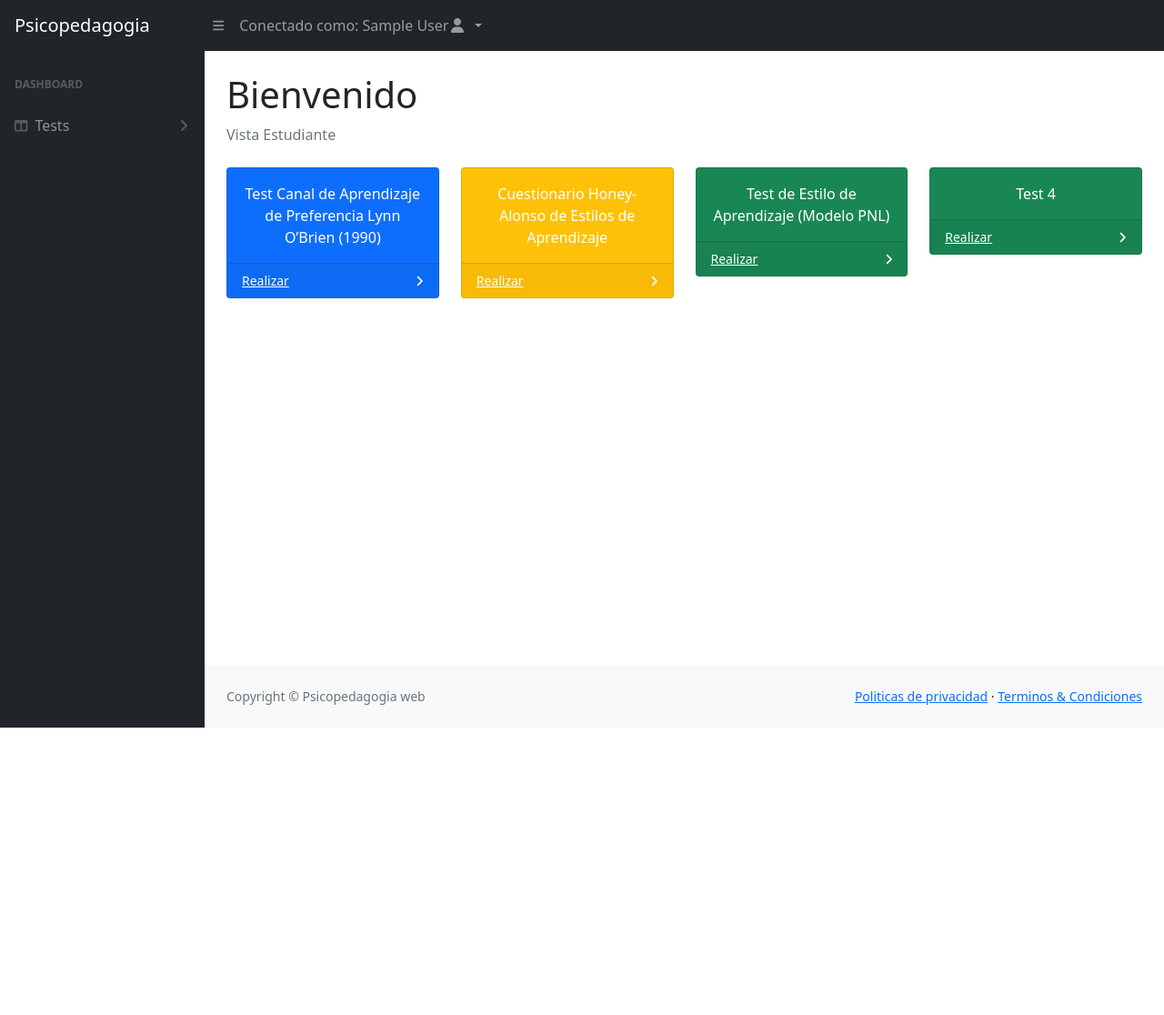
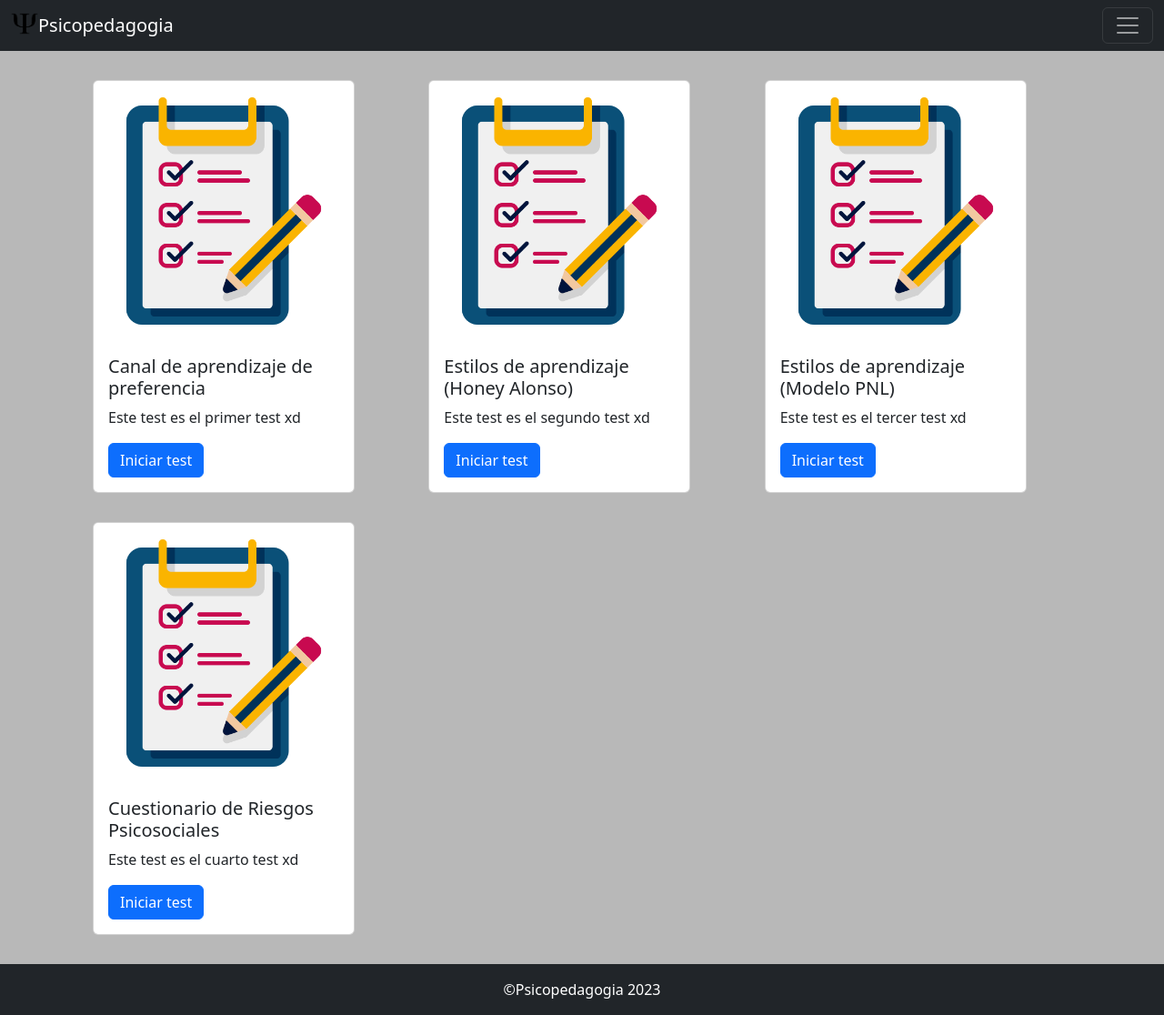
Before and after one commit to FerHSncz/psicopedagogia, a PHP site: page /alumnos/index.php in a window 1280 px wide. Shown: the whole page at 91% size. Before the commit the page ends 800 px from the top, so only its background shows below. Run offline with PHP 8.4, Linux system fonts and the light colour scheme; the visitor is signed in with stand-in values (Sample User, id 1); some libraries are stand-ins or nearby versions.

Commit message:
Index de alumno cambiado. Imagenes agregadas a la carpeta img.

```diff
--- a/alumnos/index.php
+++ b/alumnos/index.php
@@ -3,120 +3,222 @@
     include '../config.php';
     /*Este codigo manda al archivo index.html si se trata de ingresar al dashboard sin haber iniciado sesion*/
 ?>
-
-<!DOCTYPE html>
-<html lang="es">
+<!doctype html>
+<html lang="en">
   <head>
-        <meta charset="UTF-8"/>
-        <meta http-equiv="X-UA-Compatible" content="IE=edge" />
-        <meta name="viewport" content="width=device-width, initial-scale=1, shrink-to-fit=no" />
-        <title>Psicopedagogia | Alumno</title>
-        <!-- Estilos CSS locales -->
-        <link href="../css/styles.css" rel="stylesheet" />
-        <!-- Fontawesome -->
-        <script src="https://use.fontawesome.com/releases/v6.1.0/js/all.js" crossorigin="anonymous"></script>
+    <meta charset="utf-8">
+    <meta name="viewport" content="width=device-width, initial-scale=1">
+    <title>Psicopedagogia</title>
+    <link rel="shortcut icon" href="favicon.ico">
+    <!-- bootstrap -->
+    <link href="https://cdn.jsdelivr.net/npm/bootstrap@5.3.2/dist/css/bootstrap.min.css" rel="stylesheet" integrity="sha384-T3c6CoIi6uLrA9TneNEoa7RxnatzjcDSCmG1MXxSR1GAsXEV/Dwwykc2MPK8M2HN" crossorigin="anonymous">
+    <!-- fontawesome -->
+    <link rel="stylesheet" href="https://cdnjs.cloudflare.com/ajax/libs/font-awesome/6.4.2/css/all.min.css" integrity="sha512-z3gLpd7yknf1YoNbCzqRKc4qyor8gaKU1qmn+CShxbuBusANI9QpRohGBreCFkKxLhei6S9CQXFEbbKuqLg0DA==" crossorigin="anonymous" referrerpolicy="no-referrer" />
   </head>
-    <body class="sb-nav-fixed">
-        <nav class="sb-topnav navbar navbar-expand navbar-dark bg-dark">
-            <!-- Navbar Brand-->
-            <a class="navbar-brand ps-3" href="dash_alumno.php">Psicopedagogia</a>
-            <!-- Sidebar Toggle-->
-            <button class="btn btn-link btn-sm order-1 order-lg-0 me-4 me-lg-0" id="sidebarToggle" href="#!"><i class="fas fa-bars"></i></button>
-            <!-- Navbar-->
-            <ul class="navbar-nav ml-auto ms-md-0 me-3 me-lg-4">
-                <li class="nav-item dropdown">
-                    <a class="nav-link dropdown-toggle" id="navbarDropdown" href="#" role="button" data-bs-toggle="dropdown" aria-expanded="false">Conectado como:
-                        <?php echo ($_SESSION['nombre']); //Muestro el nombre de quien inicio sesion?><i class="fas fa-user fa-fw"></i>
+  <body>
+    <!-- Barra de navegacion -->
+    <nav class="navbar navbar-dark bg-dark">
+      <div class="container-fluid">
+        <!-- Logo -->
+        <a class="navbar-brand" href="#">
+          <img src="../img/favicon.ico" alt="Logo" width="30" height="24" class="d-inline-block align-text-top">Psicopedagogia
         </a>
-                    <ul class="dropdown-menu dropdown-menu-end" aria-labelledby="navbarDropdown">
-                        <li><a class="dropdown-item" href="logout.php">Cerrar sesión</a></li>
-                    </ul>
+        <!-- Boton del dashboard -->
+        <button class="navbar-toggler" type="button" data-bs-toggle="offcanvas" data-bs-target="#offcanvasDarkNavbar" aria-controls="offcanvasDarkNavbar" aria-label="Toggle navigation">
+          <span class="navbar-toggler-icon"></span>
+        </button>
+        <!-- inicio Dashboard -->
+        <div class="offcanvas offcanvas-end text-bg-dark" tabindex="-1" data-bs-scroll="false" data-bs-backdrop="static" id="offcanvasDarkNavbar" aria-labelledby="offcanvasDarkNavbarLabel">
+          <div class="offcanvas-header">
+            <h5 class="offcanvas-title" id="offcanvasDarkNavbarLabel">Menu</h5>
+            <button type="button" class="btn-close btn-close-white" data-bs-dismiss="offcanvas" aria-label="Close"></button>
+          </div>
+          <div class="offcanvas-body">
+            <!-- cuerpo del Dashboard -->
+            <ul class="navbar-nav justify-content-end flex-grow-1 pe-3">
+              <li class="mx-auto d-block">
+                <img src="../img/user.png" alt="" height="150px" width="150px">
               </li>
-            </ul>
-        </nav>
-        <div id="layoutSidenav">
-            <div id="layoutSidenav_nav">
-                <nav class="sb-sidenav accordion sb-sidenav-dark" id="sidenavAccordion">
-                    <div class="sb-sidenav-menu">
-                        <div class="nav">
-                            <div class="sb-sidenav-menu-heading">Dashboard</div>
-                            <a class="nav-link collapsed" href="#" data-bs-toggle="collapse" data-bs-target="#collapseLayouts" aria-expanded="false" aria-controls="collapseLayouts">
-                                <div class="sb-nav-link-icon"><i class="fas fa-columns"></i></div>
-                                Tests
-                                <div class="sb-sidenav-collapse-arrow"><i class="fas fa-angle-down"></i></div>
-                            </a>
-                            <div class="collapse" id="collapseLayouts" aria-labelledby="headingOne" data-bs-parent="#sidenavAccordion">
-                                <nav class="sb-sidenav-menu-nested nav">
-                                    <a class="nav-link" href="test-lyn.php">Linn O´Brien</a>
-                                    <a class="nav-link" href="honey-form.php">Honey Alonso</a>
-                                    <a class="nav-link" href="pnl.php">Modelo PNL</a>
-                                </nav>
+              <li class="mx-auto d-block" style="font-size: 1.8rem; text-align: center;">
+                <!-- Nombre del usuario -->
+                <?php echo ($_SESSION['nombre']); //Muestro el nombre de quien inicio sesion?>
+              </li>
+              <li class="mx-auto d-block">
+                <div class="btn-group mx-auto" role="group" aria-label="Button group with nested dropdown">
+                  <!-- <button type="button" class="btn btn-outline-primary">Cambiar contraseña</button> -->
+                  <button type="button" class="btn btn-outline-danger" data-bs-toggle="modal" data-bs-target="#cerrar">Cerrar Sesion</button>
                 </div>
-                        </div>
-                    </div>
-                </nav>
-            </div>
-            <div id="layoutSidenav_content">
-                <main>
-                    <div class="container-fluid px-4">
-                        <h1 class="mt-4">Bienvenido</h1>
-                        <ol class="breadcrumb mb-4">
-                            <li class="breadcrumb-item active">Vista Estudiante</li>
-                        </ol>
-                        <div class="row">
-                            <div class="col">
-                                <div class="card bg-primary text-white mb-4">
-                                    <div class="card-body text-center">Test Canal de Aprendizaje de Preferencia Lynn O’Brien (1990)</div>
-                                    <div class="card-footer d-flex align-items-center justify-content-between">
-                                        <a class="small text-white stretched-link" href="test-lyn.php">Realizar</a>
-                                        <div class="small text-white"><i class="fas fa-angle-right"></i></div>
-                                    </div>
-                                </div>
-                            </div>
-                            <div class="col">
-                                <div class="card bg-warning text-white mb-4">
-                                    <div class="card-body text-center text-white">Cuestionario Honey-Alonso de Estilos de Aprendizaje</div>
-                                    <div class="card-footer d-flex align-items-center justify-content-between">
-                                        <a class="small text-white stretched-link" href="honey-form.php">Realizar</a>
-                                        <div class="small text-white"><i class="fas fa-angle-right"></i></div>
-                                    </div>
-                                </div>
-                            </div>
-                            <div class="col">
-                                <div class="card bg-success text-white mb-4">
-                                    <div class="card-body text-center">Test de Estilo de Aprendizaje (Modelo PNL)</div>
-                                    <div class="card-footer d-flex align-items-center justify-content-between">
-                                        <a class="small text-white stretched-link" href="PNL.php">Realizar</a>
-                                        <div class="small text-white"><i class="fas fa-angle-right"></i></div>
-                                    </div>
-                                </div>
-                            </div>
-                            <div class="col">
-                                <div class="card bg-success text-white mb-4">
-                                    <div class="card-body text-center">Test 4</div>
-                                    <div class="card-footer d-flex align-items-center justify-content-between">
-                                        <a class="small text-white stretched-link" href="riesgospsicosociales.php">Realizar</a>
-                                        <div class="small text-white"><i class="fas fa-angle-right"></i></div>
+              </li>
+              <li><br></li>
+              <li>
+                <div class="accordion" id="accordionExample">
+                  <!-- Acordion de Tests -->
+                  <div class="accordion-item bg-dark">
+                    <h2 class="accordion-header">
+                      <button class="accordion-button bg-dark text-white" type="button" data-bs-toggle="collapse" data-bs-target="#collapseOne" aria-expanded="true" aria-controls="collapseOne">
+                        <i class="fa-solid fa-book-open" style="margin-right: 0.5rem;"></i>Examenes
+                      </button>
+                    </h2>
+                    <div id="collapseOne" class="accordion-collapse collapse show" data-bs-parent="#accordionExample">
+                      <div class="accordion-body text-white">
+                        <div class="list-group list-group-flush">
+                          <a href="test-lyn.php" class="list-group-item list-group-item-action bg-dark text-white"><i class="fa-solid fa-pen" style="margin-right: 0.5rem;"></i>Canal de aprendizaje de preferencia</a>
+                          <a href="honey-form.php" class="list-group-item list-group-item-action bg-dark text-white"><i class="fa-solid fa-pen" style="margin-right: 0.5rem;"></i>Estilos de aprendizaje (Honey Alonso)</a>
+                          <a href="PNL.php" class="list-group-item list-group-item-action bg-dark text-white"><i class="fa-solid fa-pen" style="margin-right: 0.5rem;"></i>Estilos de aprendizaje (Modelo PNL)</a>
+                          <a href="riesgospsicosociales.php" class="list-group-item list-group-item-action bg-dark text-white"><i class="fa-solid fa-pen" style="margin-right: 0.5rem;"></i>Cuestionario de Riesgos Psicosociales</a>
                         </div>
                       </div>
                     </div>
                   </div>
                 </div>
-                </main>
-                <footer class="py-4 bg-light mt-auto">
-                    <div class="container-fluid px-4">
-                        <div class="d-flex align-items-center justify-content-between small">
-                            <div class="text-muted">Copyright &copy; Psicopedagogia web</div>
-                            <div>
-                                <a href="#">Politicas de privacidad</a>
-                                &middot;
-                                <a href="#">Terminos &amp; Condiciones</a>
+              </li>
+              <li><br></li>
+
+              <!-- Botoles de los modales -->
+              <li>
+                <div class="btn-group">
+                  <button type="button" class="btn btn-outline-primary" data-bs-toggle="modal" data-bs-target="#exampleModal1">
+                    Aviso de privacidad
+                  </button>
+                  <button type="button" class="btn btn-outline-primary" data-bs-toggle="modal" data-bs-target="#exampleModal2">
+                    Politica de privacidad
+                  </button>
+                </div>
+              </li>
+
+            </ul>
           </div>
         </div>
       </div>
-                </footer>
+    </nav>
+    <!-- fin del navbar -->
+
+    <!-- Modales -->
+
+      <!-- Modal 1 -->
+      <div class="modal fade" id="exampleModal1" tabindex="-1" aria-labelledby="exampleModalLabel" aria-hidden="true">
+        <div class="modal-dialog modal-dialog-centered modal-dialog-scrollable">
+          <div class="modal-content">
+            <div class="modal-header">
+              <h1 class="modal-title fs-5" id="exampleModalLabel">Aviso de privacidad</h1>
+              <button type="button" class="btn-close" data-bs-dismiss="modal" aria-label="Close"></button>
+            </div>
+            <div class="modal-body">
+              En Psicopedagogía, valoramos y respetamos su privacidad. Todos los datos personales recopilados a través de nuestros tests se mantienen estrictamente
+              confidenciales y se utilizan únicamente con fines de evaluación y mejora del aprendizaje. No compartimos, vendemos ni divulgamos su información a
+              terceros sin su consentimiento.
+            </div>
+            <div class="modal-footer">
+              <button type="button" class="btn btn-primary" data-bs-dismiss="modal">Ok</button>
             </div>
           </div>
-        <script src="https://cdn.jsdelivr.net/npm/bootstrap@5.1.3/dist/js/bootstrap.bundle.min.js" crossorigin="anonymous"></script>
+        </div>
+      </div>
+
+      <!-- Modal 2 -->
+      <div class="modal fade" id="exampleModal2" tabindex="-1" aria-labelledby="exampleModalLabel" aria-hidden="true">
+        <div class="modal-dialog modal-dialog-centered modal-dialog-scrollable">
+          <div class="modal-content">
+            <div class="modal-header">
+              <h1 class="modal-title fs-5" id="exampleModalLabel">Politica de privacidad</h1>
+              <button type="button" class="btn-close" data-bs-dismiss="modal" aria-label="Close"></button>
+            </div>
+            <div class="modal-body">
+              Nuestra política de privacidad está diseñada para proteger la información personal de nuestros usuarios. Puede encontrar información detallada sobre
+              cómo recopilamos, almacenamos y utilizamos sus datos en nuestra Política de Privacidad. Respetamos todas las leyes de protección de datos y estamos
+              comprometidos con mantener su información segura.
+            </div>
+            <div class="modal-footer">
+              <button type="button" class="btn btn-primary" data-bs-dismiss="modal">Ok</button>
+            </div>
+          </div>
+        </div>
+      </div>
+
+      <!-- Modal Cerrar sesion -->
+      <div class="modal fade" id="cerrar" tabindex="-1" aria-labelledby="exampleModalLabel" aria-hidden="true">
+        <div class="modal-dialog modal-dialog-centered">
+          <div class="modal-content">
+            <div class="modal-header">
+              <h1 class="modal-title fs-5" id="exampleModalLabel">Cerrar sesion</h1>
+              <button type="button" class="btn-close" data-bs-dismiss="modal" aria-label="Close"></button>
+            </div>
+            <div class="modal-body">
+              ¿Estas seguro de que quieres cerrar sesion?
+            </div>
+            <div class="modal-footer">
+              <button type="button" class="btn btn-primary" data-bs-dismiss="modal">Cancelar</button>
+              <button type="button" class="btn btn-danger" data-bs-dismiss="modal">Cerrar Sesion</button>
+            </div>
+          </div>
+        </div>
+      </div>
+
+    <!-- Inicio del contenido -->
+    <div style="background-color: rgb(184, 184, 184);">
+      <div class="container">
+
+        <!-- MVC -->
+
+        <div class="row" style="padding: 1rem;">
+          <div class="col" style="padding: 1rem;">
+            <div class="card" style="width: 18rem;">
+              <img src="../img/test.png" class="card-img-top" alt="Imagen-test">
+              <div class="card-body">
+                <h5 class="card-title">Canal de aprendizaje de preferencia</h5>
+                <p class="card-text">Este test es el primer test xd</p>
+                <a href="test-lyn.php" class="btn btn-primary">Iniciar test</a>
+              </div>
+            </div>
+          </div>
+          <div class="col" style="padding: 1rem;">
+            <div class="card" style="width: 18rem;">
+              <img src="../img/test.png" class="card-img-top" alt="Imagen-test">
+              <div class="card-body">
+                <h5 class="card-title">Estilos de aprendizaje (Honey Alonso)</h5>
+                <p class="card-text">Este test es el segundo test xd</p>
+                <a href="honey-form.php" class="btn btn-primary">Iniciar test</a>
+              </div>
+            </div>
+          </div>
+          <div class="col" style="padding: 1rem;">
+            <div class="card" style="width: 18rem;">
+              <img src="../img/test.png" class="card-img-top" alt="Imagen-test">
+              <div class="card-body">
+                <h5 class="card-title">Estilos de aprendizaje (Modelo PNL)</h5>
+                <p class="card-text">Este test es el tercer test xd</p>
+                <a href="PNL.php" class="btn btn-primary">Iniciar test</a>
+              </div>
+            </div>
+          </div>
+          <div class="col" style="padding: 1rem;">
+            <div class="card" style="width: 18rem;">
+              <img src="../img/test.png" class="card-img-top" alt="Imagen-test">
+              <div class="card-body">
+                <h5 class="card-title">Cuestionario de Riesgos Psicosociales</h5>
+                <p class="card-text">Este test es el cuarto test xd</p>
+                <a href="riesgospsicosociales.php" class="btn btn-primary">Iniciar test</a>
+              </div>
+            </div>
+          </div>
+        </div>
+
+        <!-- MVC -->
+
+      </div>
+    </div>
+    <!-- Fin del contenido -->
+
+    <!-- Footer -->
+    <footer class="bg-dark text-center text-lg-start">
+      <div class="text-center text-white p-3">
+        ©Psicopedagogia 2023
+      </div>
+    </footer>
+    <!-- Fin del Footer -->
+
+    <!-- JavaScript -->
+    <script src="https://cdn.jsdelivr.net/npm/bootstrap@5.3.2/dist/js/bootstrap.bundle.min.js" integrity="sha384-C6RzsynM9kWDrMNeT87bh95OGNyZPhcTNXj1NW7RuBCsyN/o0jlpcV8Qyq46cDfL" crossorigin="anonymous"></script>
+    <script src="https://cdn.jsdelivr.net/npm/@popperjs/core@2.11.8/dist/umd/popper.min.js" integrity="sha384-I7E8VVD/ismYTF4hNIPjVp/Zjvgyol6VFvRkX/vR+Vc4jQkC+hVqc2pM8ODewa9r" crossorigin="anonymous"></script>
   </body>
 </html>
```
Also changed, not shown: img/favicon.ico (added), img/test.png (renamed from img/encuesta.png), img/user.png (added). Lines whose indentation alone changed are shown as unchanged.
